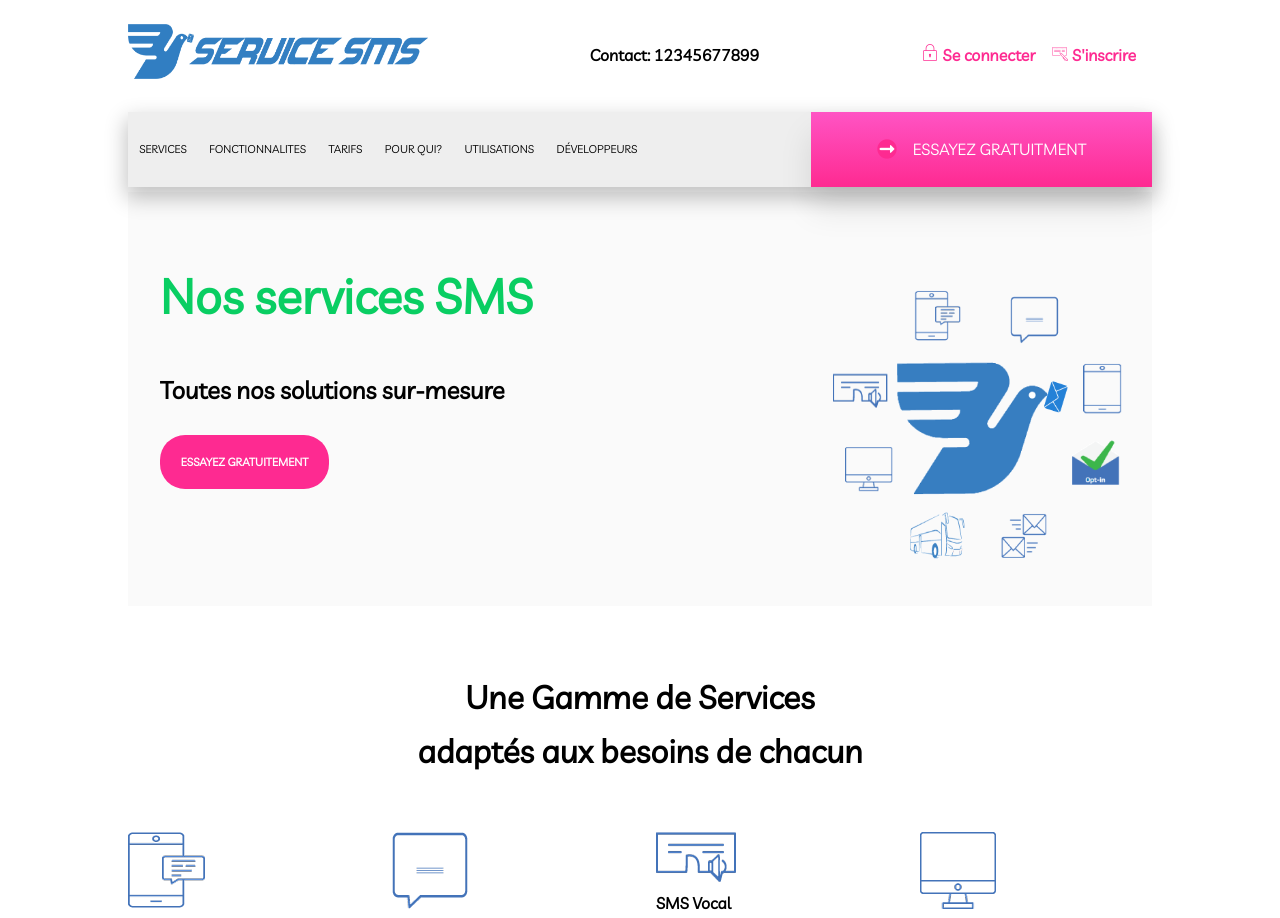
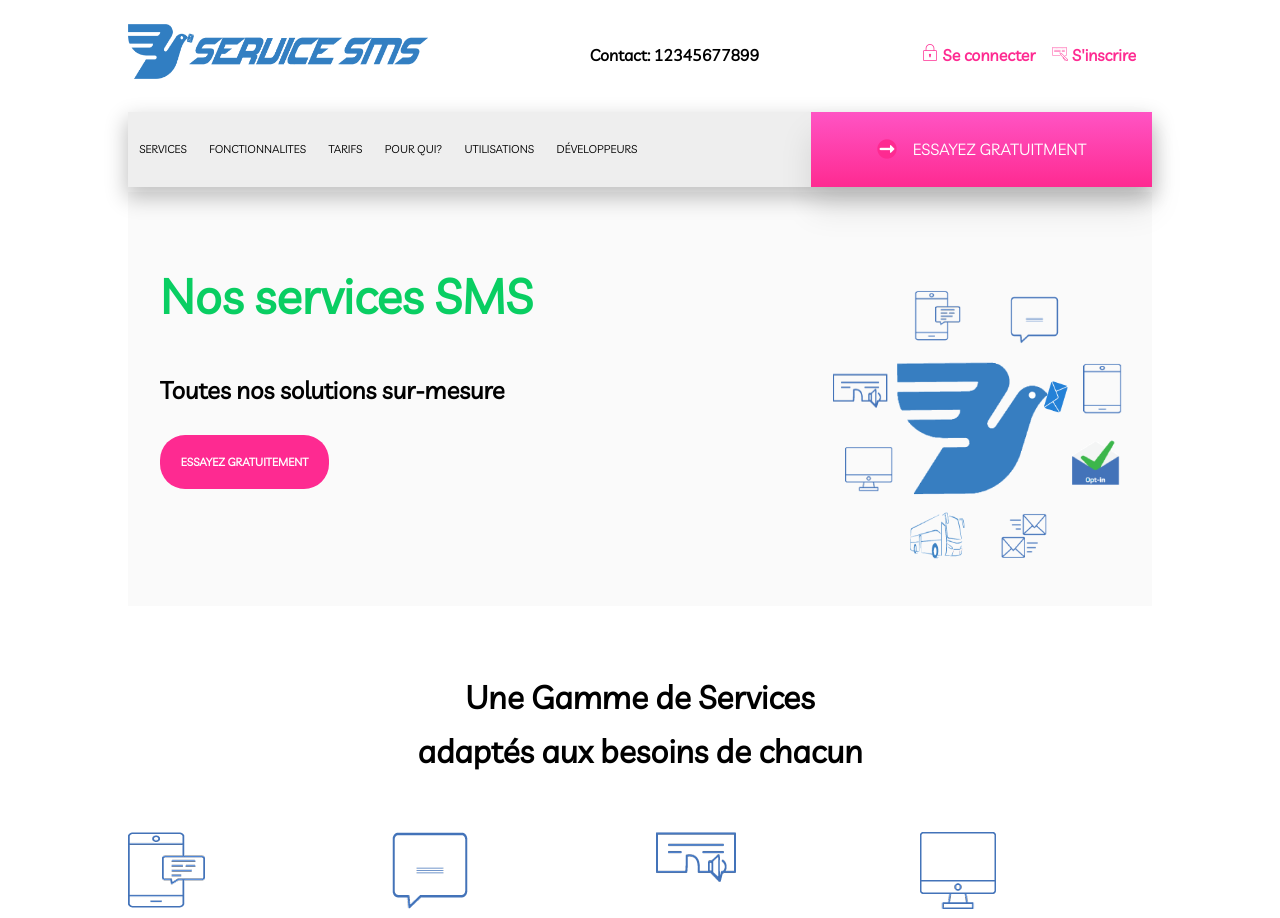
Before and after one commit to Baboucar/aprojectv2, a Vue app: page / in a window 1280 px wide. Shown: the top 918 px of the page. Built offline with nearby package versions, Linux system fonts and the light colour scheme.

Commit message:
modified grid

```diff
--- a/src/components/Homepage.vue
+++ b/src/components/Homepage.vue
@@ -47,7 +47,7 @@
 
         <div class="services__card spacer-1">
           <img class="card__image" src="/../images/icone-sms-vocal.gif" alt="sms" />
-          <a class="card__title" href="https://www.capitolemobile.com/vocal/sms-vocal">SMS Vocal</a>
+          <a class="card__title sms__vocal" href="https://www.capitolemobile.com/vocal/sms-vocal">SMS Vocal</a>
           <p
             class="card__description"
           >
@@ -250,5 +250,8 @@ export default {
   .service__title {
     padding: 2rem;
   }
+  .sms__vocal{
+   margin-top: 1.5rem;
+  }
 }
 </style>
--- a/src/components/Navigation.vue
+++ b/src/components/Navigation.vue
@@ -281,7 +281,8 @@
      }
 
      .proqui{
-        left: 450px;
+        left: 420px;
+        padding: 1.5rem;
      }
 
    }
```
